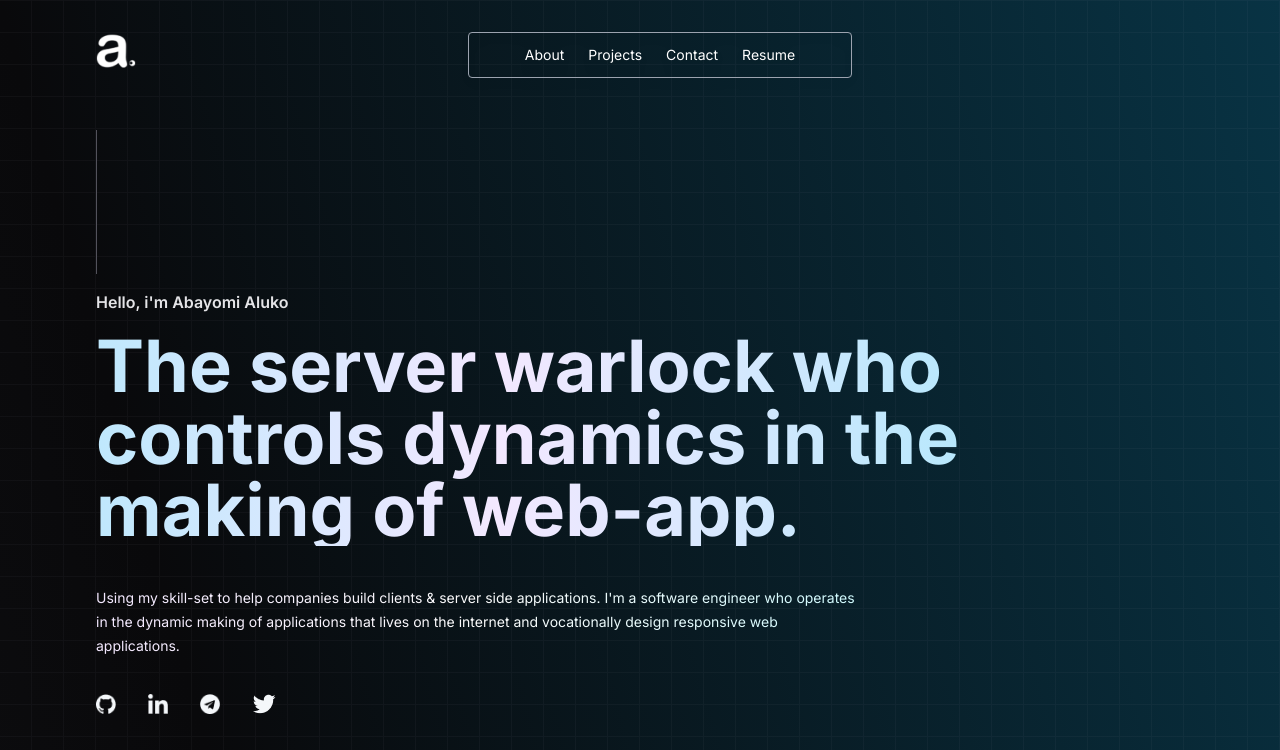
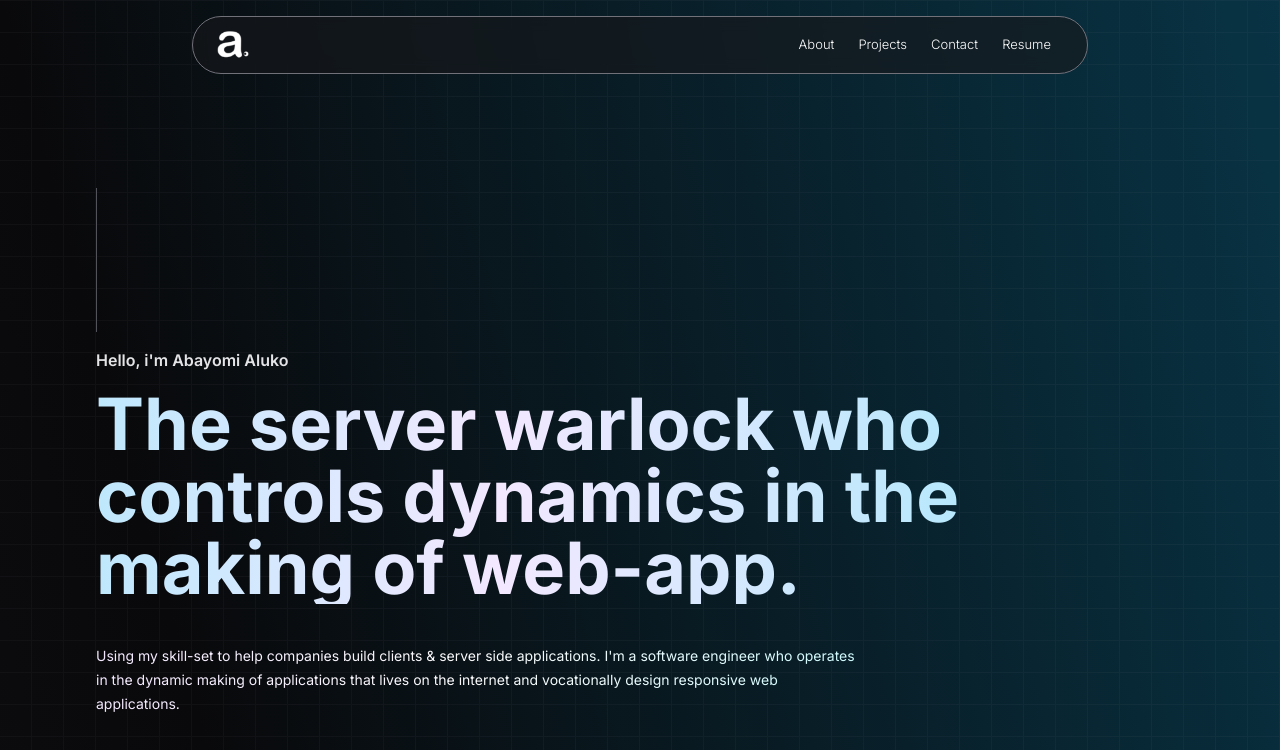
Before and after one commit to franicon/portfolio-frontend, a Vue app: page / in a window 1280 px wide. Shown: the top 750 px of the page. Built offline with nearby package versions, Linux system fonts and the light colour scheme.

Commit message:
refactoring

```diff
--- a/src/components/layout/Navigation.vue
+++ b/src/components/layout/Navigation.vue
@@ -1,29 +1,45 @@
 <script setup lang="ts">
 import {links} from "@/_mock/NavLink";
 import MobileNav from "@/components/layout/MobileNav.vue"
+import {ref} from "vue";
+import { useRoute } from 'vue-router';
 
 interface Link {
   active: boolean
 }
 
-function toggleActive(link:Link) {
-  links.forEach((item) => {
+const routeLinks = ref(links)
+
+function toggleActive(link: Link) {
+  routeLinks.value.forEach((item) => {
+    item["active"] = false
+  });
+  return link.active = true
+}
+
+function top() {
+  routeLinks.value.forEach((item) => {
     item["active"] = false
   });
 
-  return link.active = true
+  window.scrollTo({
+    top: 0,
+    left: 0,
+    behavior: 'smooth'
+  })
+ window.onload
 }
 
 </script>
 <template>
-  <nav>
-    <div class=" flex md:flex-row hidden md:flex pb-6 text-sm">
-      <div><img class="h-10" src="@/assets/images/icons/a-logo-w.png" alt="abayomi-aluko"></div>
-      <div class="sm:flex-grow">
-        <div class=" mx-auto bg-transparent rounded text-white w-96 p-3 drop-shadow-lg border border-gray-400 text-center ">
-          <RouterLink
-              :class="link.active ? 'bg-zinc-900': 'px-3 hover:text-zinc-200'"
-              @click="toggleActive(link)" v-for="link in links" :key="link.name" :to="link.route">{{ link.name }}
+  <nav class="relative mb-32">
+    <div class="fixed bg-zinc-900 bg-opacity-60 backdrop-blur border border-zinc-500 left-0 right-0 top-0 hidden md:flex-row md:flex z-30 p-3 max-w-4xl  my-4 mx-auto rounded-full px-6">
+      <div class="flex justify-between items-center w-full">
+        <div @click="top">
+          <router-link to="/"><img class="h-8" src="@/assets/images/icons/a-logo-w.png" alt="abayomi-aluko"></router-link>
+        </div>
+        <div class="text-white font-light text-[13px]">
+          <RouterLink :class="link.active ? 'text-zinc-300' : 'bg-transparent px-3 hover:text-zinc-200'" @click="toggleActive(link)" v-for="link in routeLinks" :key="link.name" :to="link.route">{{ link.name }}
           </RouterLink>
         </div>
       </div>
@@ -33,3 +49,13 @@ function toggleActive(link:Link) {
   <!--  Nav Mobile-->
   <MobileNav/>
 </template>
+
+<style scoped>
+li:active {
+  background-color: #35495E;
+}
+
+li.active {
+  background-color: #41B883;
+}
+</style>
--- a/src/components/section/ModalPopup.vue
+++ b/src/components/section/ModalPopup.vue
@@ -21,7 +21,7 @@ const { data } = storeToRefs(project);
       <div class=" top-0 xl:w-2/6 lg:w-3/6 md:w-4/6 w-full border-b-gray-500 px-8 border-b rounded-t-md mx-auto left-0 right-0 py-2 bg-zinc-900 shadow-y-2xl shadow-white">
         <div class="text-xs font-light flex justify-between items-center">
           <div class=" cursor-pointer text-zinc-300" @click="toggleModal">Back ot projects</div>
-          <div class="bg-zinc-700 text-white px-2 py-1 rounded cursor-pointer hover:bg-zinc-800 duration-300" @click="toggleModal">
+          <div class="bg-zinc-700 text-white px-2 py-1 rounded cursor-pointer hover:bg-zinc-800 duration-300" @keydown.esc="toggleModal">
             Close
           </div>
         </div>
```
Also changed, not shown: 12 other files (tests, documents, lock files or other folders).
